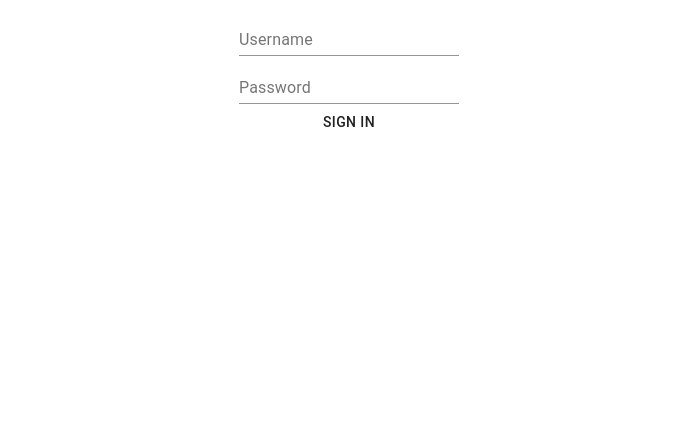
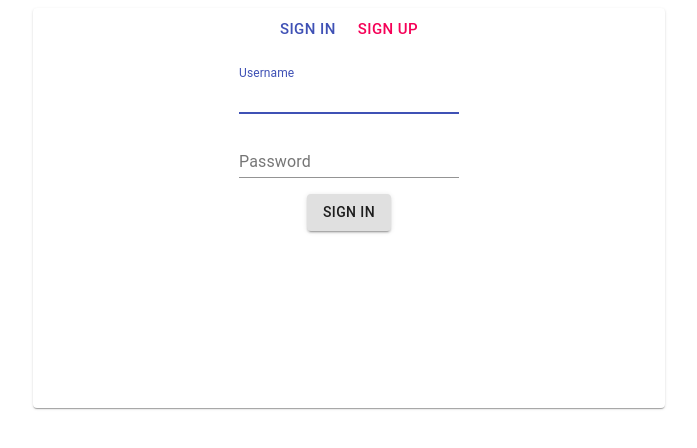
Before and after one commit to huong-dang/digitized-goals, a Next.js app: page / in a window 1280 px wide. Shown: the top 448 px of the page, without its empty margins (291-988 px from the left). Built offline with nearby package versions, Linux system fonts and the light colour scheme.

Commit message:
first look at sign in/sign up component is done

```diff
--- a/pages/index.js
+++ b/pages/index.js
@@ -1,21 +1,122 @@
-import React, { Fragment } from "react";
-import { Grid, Card, TextField, Button } from "@material-ui/core";
+import React, { Fragment, useState } from "react";
+import Container from "@material-ui/core/Container";
+import Button from "@material-ui/core/Button";
+import TextField from "@material-ui/core/TextField";
+import Grid from "@material-ui/core/Grid";
+import AppBar from "@material-ui/core/AppBar";
+import { makeStyles } from "@material-ui/core/styles";
+import Paper from "@material-ui/core/Paper";
+import Box from "@material-ui/core/Box";
+
+const useStyles = makeStyles({
+    root: {
+        background: "#4287f5",
+    },
+    paper: {
+        width: "100%",
+        height: "100%",
+    },
+    paperGrid: {
+        height: "50vh",
+    },
+    textField: {
+        size: 100,
+    },
+});
+
+function SignInForm(props) {
+    return (
+        <Fragment>
+            <Grid item>
+                <TextField label="Username" autoFocus />
+            </Grid>
+            <Grid item>
+                <TextField label="Password" type="password" />
+            </Grid>
+            <Grid item>
+                <Button variant="contained">Sign In</Button>
+            </Grid>
+        </Fragment>
+    );
+}
+
+function SignUpForm(props) {
+    return (
+        <Fragment>
+            <Grid item>
+                <TextField label="Email" autoFocus />
+            </Grid>
+            <Grid item>
+                <TextField label="Password" type="password" />
+            </Grid>
+            <Grid item>
+                <TextField label="Retype Password" type="password" />
+            </Grid>
+            <Grid item>
+                <Button variant="contained">Sign Up</Button>
+            </Grid>
+        </Fragment>
+    );
+}
 
 function Home(props) {
+    const classes = useStyles();
+    const [isSignIn, setIsSignIn] = useState(true);
+
     return (
         <Fragment>
-            <form>
+            <Grid
+                container
+                direction="row"
+                justify="center"
+                alignItems="center"
+            >
                 <Grid
                     container
-                    direction="column"
-                    justify="center"
-                    alignItems="center"
+                    item
+                    xs={10}
+                    sm={6}
+                    className={classes.paperGrid}
                 >
-                    <TextField label="Username" />
-                    <TextField label="Password" type="password" />
-                    <Button>Sign In</Button>
+                    <Paper className={classes.paper}>
+                        <Grid
+                            container
+                            direction="column"
+                            justify="center"
+                            alignItems="center"
+                            spacing={2}
+                        >
+                            <Grid
+                                container
+                                item
+                                direction="row"
+                                spacing={0}
+                                justify="center"
+                            >
+                                <Grid item>
+                                    <Button
+                                        onClick={() => setIsSignIn(true)}
+                                        color="primary"
+                                        size="large"
+                                    >
+                                        Sign In
+                                    </Button>
+                                </Grid>
+                                <Grid item>
+                                    <Button
+                                        onClick={() => setIsSignIn(false)}
+                                        color="secondary"
+                                        size="large"
+                                    >
+                                        Sign Up
+                                    </Button>
+                                </Grid>
+                            </Grid>
+                            {isSignIn ? <SignInForm /> : <SignUpForm />}
+                        </Grid>
+                    </Paper>
                 </Grid>
-            </form>
+            </Grid>
         </Fragment>
     );
 }
```
